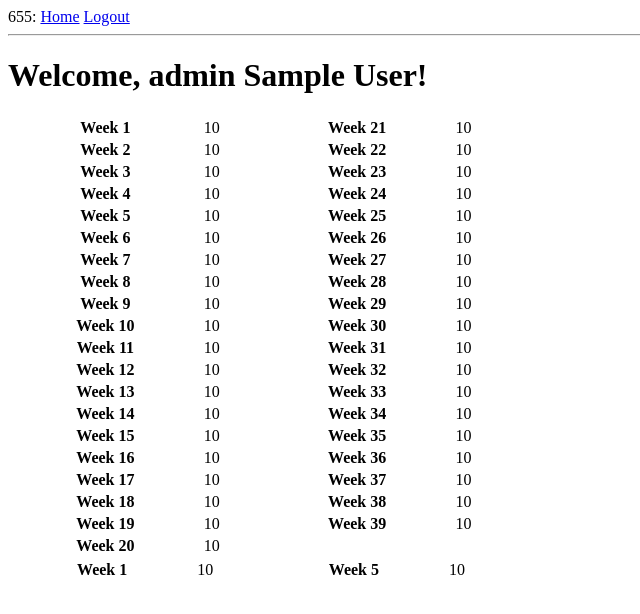
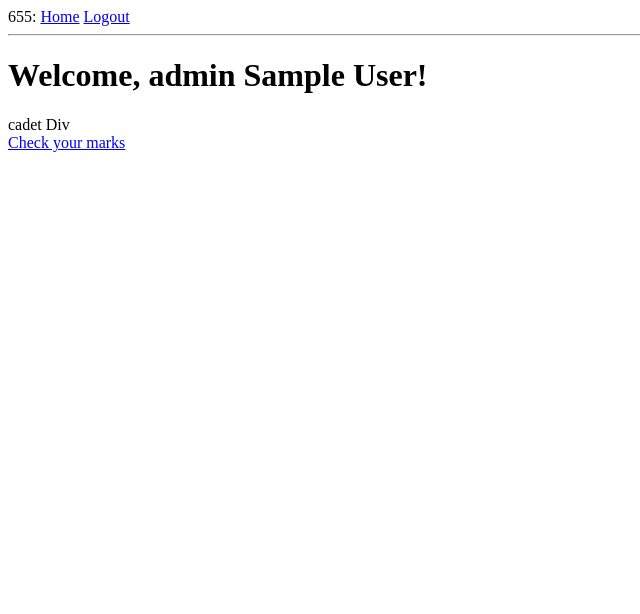
Before and after one commit to snyoon/cadet-web-app, a Flask app: template app/templates/cadet.html in a window 1280 px wide. Shown: the top 614 px of the page, without its empty margins (0-640 px from the left). Run offline with Flask 2, Linux system fonts and the light colour scheme; a user stored in the database is signed in; tables that the repository leaves empty hold one stand-in row (values such as "Sample post"); the template is opened without the code that fills it: most values are stand-ins (such as "Sample title", 1, 10 or a date in 2020).

Commit message:
venv fix

```diff
--- a/app/routes.py
+++ b/app/routes.py
@@ -10,8 +10,8 @@ from werkzeug.urls import url_parse
 @app.route('/index')
 @login_required
 def index():
-    user = {'username': 'Miguel'}
     userid = current_user.get_id()
+    print("!!!!!!!!!!!")
     return render_template('index.html', title='Home Page')
 
 
@@ -39,12 +39,21 @@ def logout():
     return redirect(url_for('index'))
 
 
-@app.route('/cadet/<username>')
+@app.route('/cadet')
 @login_required
 def cadet(username):
-    user = User.query.filter_by(username=username).first_or_404()
-    if user.usertype == 'Cadet':
-        uniformScoresList = helper.makeuniformscorelist(user.uniformscores)
-        performance_score_list = helper.performance_score_list(user.performance_scores)
-        return render_template('cadet.html', title=str(user.name), uniformScoresList=uniformScoresList,
-                               performance_score_list=performance_score_list)
+    # print("@@@@@@@@@@@@@@")
+    # user = User.query.filter_by(username=username).first_or_404()
+    # print("@@@@@@@@@@@@@@")
+    # if user.usertype == 'Cadet':
+    #     uniformScoresList = helper.makeuniformscorelist(user.uniformscores)
+    #     performance_score_list = helper.performance_score_list(user.performance_scores)
+    #     return render_template('cadet.html', title=str(user.name), uniformScoresList=uniformScoresList,
+    #                            performance_score_list=performance_score_list)
+    # else:
+    #     uniformScoresList = helper.makeuniformscorelist(user.uniformscores)
+    #     performance_score_list = helper.performance_score_list(user.performance_scores)
+    #     return render_template('cadet.html', title=str(user.name), uniformScoresList=uniformScoresList,
+    #                            performance_score_list=performance_score_list)
+    print("@@@@@@@@@@@@")
+    return render_template('cadet.html', title='Home Page')
--- a/app/templates/cadet.html
+++ b/app/templates/cadet.html
@@ -1,136 +1,144 @@
 {% extends "base.html" %}
 
 {% block content %}
+<!--    <h1>Welcome, {{ current_user.usertype }} {{ current_user.name }}!</h1>-->
+<!--    <div id="uniformscores">-->
+<!--        <table style="width:40%">-->
+<!--            <tr>-->
+<!--                <th> Week 1 </th>-->
+<!--                <td> {{uniformScoreList[1]}}</td>-->
+<!--                <th> Week 21 </th>-->
+<!--                <td> {{uniformScoreList[21]}}</td>-->
+<!--            </tr>-->
+<!--            <tr>-->
+<!--                <th> Week 2 </th>-->
+<!--                <td> {{uniformScoreList[2]}}</td>-->
+<!--                <th> Week 22 </th>-->
+<!--                <td> {{uniformScoreList[22]}}</td>-->
+<!--            </tr>-->
+<!--            <tr>-->
+<!--                <th> Week 3 </th>-->
+<!--                <td> {{uniformScoreList[3]}}</td>-->
+<!--                <th> Week 23 </th>-->
+<!--                <td> {{uniformScoreList[23]}}</td>-->
+<!--            </tr>-->
+<!--            <tr>-->
+<!--                <th> Week 4 </th>-->
+<!--                <td> {{uniformScoreList[4]}}</td>-->
+<!--                <th> Week 24 </th>-->
+<!--                <td> {{uniformScoreList[24]}}</td>-->
+<!--            </tr>-->
+<!--            <tr>-->
+<!--                <th> Week 5 </th>-->
+<!--                <td> {{uniformScoreList[5]}}</td>-->
+<!--                <th> Week 25 </th>-->
+<!--                <td> {{uniformScoreList[25]}}</td>-->
+<!--            </tr>-->
+<!--            <tr>-->
+<!--                <th> Week 6 </th>-->
+<!--                <td> {{uniformScoreList[6]}}</td>-->
+<!--                <th> Week 26 </th>-->
+<!--                <td> {{uniformScoreList[26]}}</td>-->
+<!--            </tr>-->
+<!--            <tr>-->
+<!--                <th> Week 7 </th>-->
+<!--                <td> {{uniformScoreList[7]}}</td>-->
+<!--                <th> Week 27 </th>-->
+<!--                <td> {{uniformScoreList[27]}}</td>-->
+<!--            </tr>-->
+<!--            <tr>-->
+<!--                <th> Week 8 </th>-->
+<!--                <td> {{uniformScoreList[8]}}</td>-->
+<!--                <th> Week 28 </th>-->
+<!--                <td> {{uniformScoreList[28]}}</td>-->
+<!--            </tr>-->
+<!--            <tr>-->
+<!--                <th> Week 9 </th>-->
+<!--                <td> {{uniformScoreList[9]}}</td>-->
+<!--                <th> Week 29 </th>-->
+<!--                <td> {{uniformScoreList[29]}}</td>-->
+<!--            </tr>-->
+<!--            <tr>-->
+<!--                <th> Week 10 </th>-->
+<!--                <td> {{uniformScoreList[10]}}</td>-->
+<!--                <th> Week 30 </th>-->
+<!--                <td> {{uniformScoreList[30]}}</td>-->
+<!--            </tr>-->
+<!--            <tr>-->
+<!--                <th> Week 11 </th>-->
+<!--                <td> {{uniformScoreList[11]}}</td>-->
+<!--                <th> Week 31 </th>-->
+<!--                <td> {{uniformScoreList[31]}}</td>-->
+<!--            </tr>-->
+<!--            <tr>-->
+<!--                <th> Week 12 </th>-->
+<!--                <td> {{uniformScoreList[12]}}</td>-->
+<!--                <th> Week 32 </th>-->
+<!--                <td> {{uniformScoreList[32]}}</td>-->
+<!--            </tr>-->
+<!--            <tr>-->
+<!--                <th> Week 13 </th>-->
+<!--                <td> {{uniformScoreList[13]}}</td>-->
+<!--                <th> Week 33 </th>-->
+<!--                <td> {{uniformScoreList[33]}}</td>-->
+<!--            </tr>-->
+<!--            <tr>-->
+<!--                <th> Week 14 </th>-->
+<!--                <td> {{uniformScoreList[14]}}</td>-->
+<!--                <th> Week 34 </th>-->
+<!--                <td> {{uniformScoreList[34]}}</td>-->
+<!--            </tr>-->
+<!--            <tr>-->
+<!--                <th> Week 15 </th>-->
+<!--                <td> {{uniformScoreList[15]}}</td>-->
+<!--                <th> Week 35 </th>-->
+<!--                <td> {{uniformScoreList[35]}}</td>-->
+<!--            </tr>-->
+<!--            <tr>-->
+<!--                <th> Week 16 </th>-->
+<!--                <td> {{uniformScoreList[16]}}</td>-->
+<!--                <th> Week 36 </th>-->
+<!--                <td> {{uniformScoreList[36]}}</td>-->
+<!--            </tr>-->
+<!--            <tr>-->
+<!--                <th> Week 17 </th>-->
+<!--                <td> {{uniformScoreList[17]}}</td>-->
+<!--                <th> Week 37 </th>-->
+<!--                <td> {{uniformScoreList[37]}}</td>-->
+<!--            </tr>-->
+<!--            <tr>-->
+<!--                <th> Week 18 </th>-->
+<!--                <td> {{uniformScoreList[18]}}</td>-->
+<!--                <th> Week 38 </th>-->
+<!--                <td> {{uniformScoreList[38]}}</td>-->
+<!--            </tr>-->
+<!--            <tr>-->
+<!--                <th> Week 19 </th>-->
+<!--                <td> {{uniformScoreList[19]}}</td>-->
+<!--                <th> Week 39 </th>-->
+<!--                <td> {{uniformScoreList[39]}}</td>-->
+<!--            </tr>-->
+<!--            <tr>-->
+<!--                <th> Week 20 </th>-->
+<!--                <td> {{uniformScoreList[20]}}</td>-->
+<!--            </tr>-->
+
+<!--        </table>-->
+<!--        <table style="width:40%">-->
+<!--            <tr>-->
+<!--                <th> Week 1 </th>-->
+<!--                <td> {{uniformScoreList[1]}}</td>-->
+<!--                <th> Week 5 </th>-->
+<!--                <td> {{uniformScoreList[21]}}</td>-->
+<!--            </tr>-->
+<!--        </table>-->
+<!--    </div>-->
+
     <h1>Welcome, {{ current_user.usertype }} {{ current_user.name }}!</h1>
-    <div id="uniformscores">
-        <table style="width:40%">
-            <tr>
-                <th> Week 1 </th>
-                <td> {{uniformScoreList[1]}}</td>
-                <th> Week 21 </th>
-                <td> {{uniformScoreList[21]}}</td>
-            </tr>
-            <tr>
-                <th> Week 2 </th>
-                <td> {{uniformScoreList[2]}}</td>
-                <th> Week 22 </th>
-                <td> {{uniformScoreList[22]}}</td>
-            </tr>
-            <tr>
-                <th> Week 3 </th>
-                <td> {{uniformScoreList[3]}}</td>
-                <th> Week 23 </th>
-                <td> {{uniformScoreList[23]}}</td>
-            </tr>
-            <tr>
-                <th> Week 4 </th>
-                <td> {{uniformScoreList[4]}}</td>
-                <th> Week 24 </th>
-                <td> {{uniformScoreList[24]}}</td>
-            </tr>
-            <tr>
-                <th> Week 5 </th>
-                <td> {{uniformScoreList[5]}}</td>
-                <th> Week 25 </th>
-                <td> {{uniformScoreList[25]}}</td>
-            </tr>
-            <tr>
-                <th> Week 6 </th>
-                <td> {{uniformScoreList[6]}}</td>
-                <th> Week 26 </th>
-                <td> {{uniformScoreList[26]}}</td>
-            </tr>
-            <tr>
-                <th> Week 7 </th>
-                <td> {{uniformScoreList[7]}}</td>
-                <th> Week 27 </th>
-                <td> {{uniformScoreList[27]}}</td>
-            </tr>
-            <tr>
-                <th> Week 8 </th>
-                <td> {{uniformScoreList[8]}}</td>
-                <th> Week 28 </th>
-                <td> {{uniformScoreList[28]}}</td>
-            </tr>
-            <tr>
-                <th> Week 9 </th>
-                <td> {{uniformScoreList[9]}}</td>
-                <th> Week 29 </th>
-                <td> {{uniformScoreList[29]}}</td>
-            </tr>
-            <tr>
-                <th> Week 10 </th>
-                <td> {{uniformScoreList[10]}}</td>
-                <th> Week 30 </th>
-                <td> {{uniformScoreList[30]}}</td>
-            </tr>
-            <tr>
-                <th> Week 11 </th>
-                <td> {{uniformScoreList[11]}}</td>
-                <th> Week 31 </th>
-                <td> {{uniformScoreList[31]}}</td>
-            </tr>
-            <tr>
-                <th> Week 12 </th>
-                <td> {{uniformScoreList[12]}}</td>
-                <th> Week 32 </th>
-                <td> {{uniformScoreList[32]}}</td>
-            </tr>
-            <tr>
-                <th> Week 13 </th>
-                <td> {{uniformScoreList[13]}}</td>
-                <th> Week 33 </th>
-                <td> {{uniformScoreList[33]}}</td>
-            </tr>
-            <tr>
-                <th> Week 14 </th>
-                <td> {{uniformScoreList[14]}}</td>
-                <th> Week 34 </th>
-                <td> {{uniformScoreList[34]}}</td>
-            </tr>
-            <tr>
-                <th> Week 15 </th>
-                <td> {{uniformScoreList[15]}}</td>
-                <th> Week 35 </th>
-                <td> {{uniformScoreList[35]}}</td>
-            </tr>
-            <tr>
-                <th> Week 16 </th>
-                <td> {{uniformScoreList[16]}}</td>
-                <th> Week 36 </th>
-                <td> {{uniformScoreList[36]}}</td>
-            </tr>
-            <tr>
-                <th> Week 17 </th>
-                <td> {{uniformScoreList[17]}}</td>
-                <th> Week 37 </th>
-                <td> {{uniformScoreList[37]}}</td>
-            </tr>
-            <tr>
-                <th> Week 18 </th>
-                <td> {{uniformScoreList[18]}}</td>
-                <th> Week 38 </th>
-                <td> {{uniformScoreList[38]}}</td>
-            </tr>
-            <tr>
-                <th> Week 19 </th>
-                <td> {{uniformScoreList[19]}}</td>
-                <th> Week 39 </th>
-                <td> {{uniformScoreList[39]}}</td>
-            </tr>
-            <tr>
-                <th> Week 20 </th>
-                <td> {{uniformScoreList[20]}}</td>
-            </tr>
-
-        </table>
-        <table style="width:40%">
-            <tr>
-                <th> Week 1 </th>
-                <td> {{uniformScoreList[1]}}</td>
-                <th> Week 5 </th>
-                <td> {{uniformScoreList[21]}}</td>
-            </tr>
-        </table>
-    </div>
-{% endblock %}s
+    {% if current_user.usertype == 'Officer' %}
+        <div> OFficer Div</div>
+    {% else %}
+        <div> cadet Div </div>
+        <a href="{{ url_for('cadet') }}">Check your marks</a>
+    {% endif %}
+{% endblock %}
--- a/app/templates/index.html
+++ b/app/templates/index.html
@@ -6,7 +6,7 @@
         <div> OFficer Div</div>
     {% else %}
         <div> cadet Div </div>
-    <a href="{{ url_for('cadet') }}">Check your marks</a>
+        <a href="{{ url_for('cadet') }}">Check your marks</a>
     {% endif %}
 
 {% endblock %}s
```
